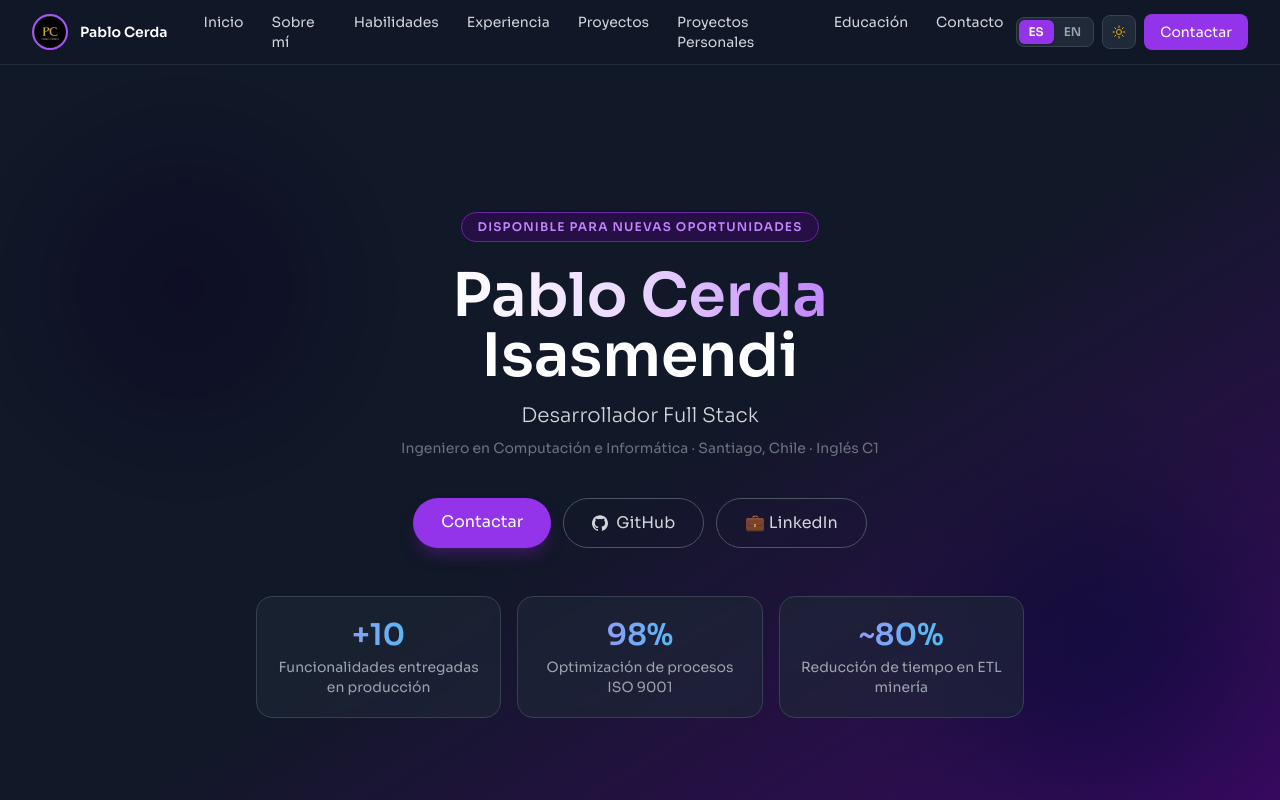
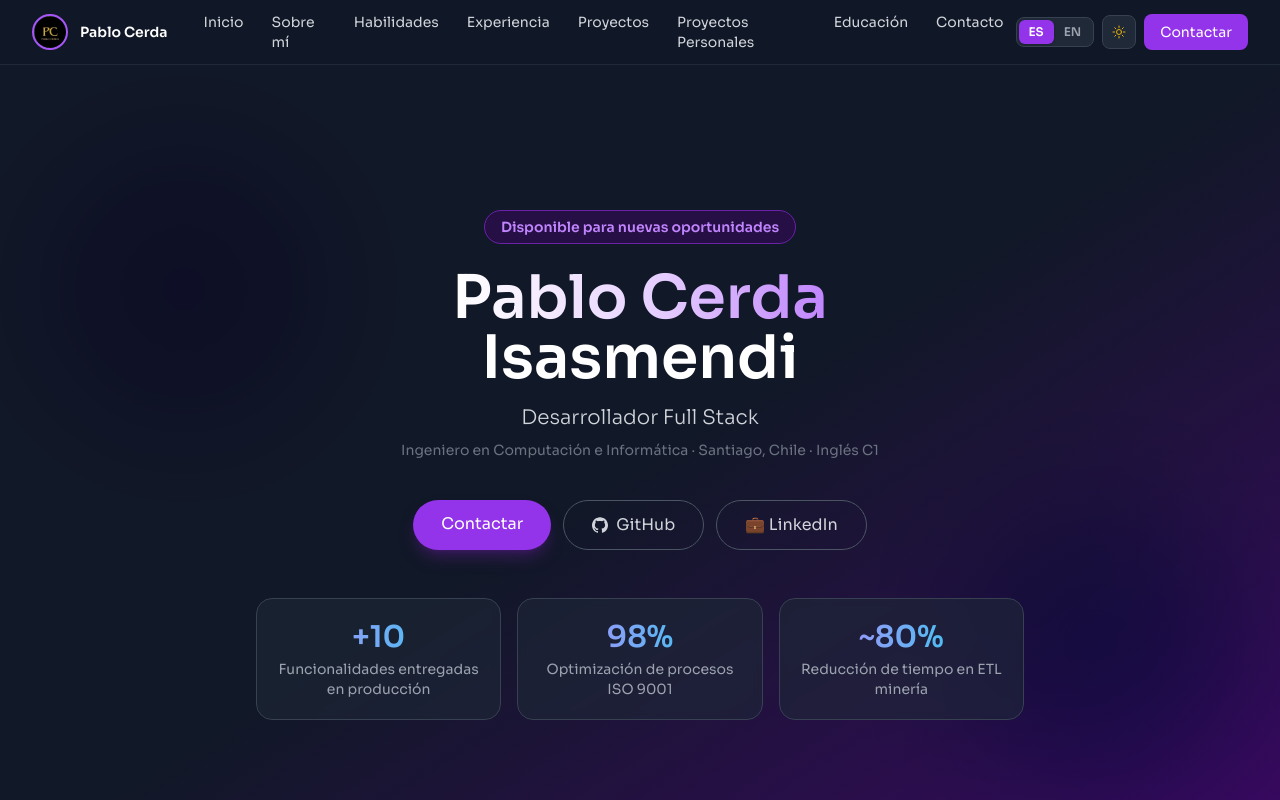
Before and after one commit to Yuzo-man/Portfolio-React-Vite-Tailwind, a React (Vite) app in the folder portfolio/: page / in a window 1280 px wide. Shown: the top 800 px of the page. Built offline with nearby package versions, Linux system fonts and the light colour scheme.

Commit message:
fixed text in spanish

```diff
--- a/portfolio/src/App.jsx
+++ b/portfolio/src/App.jsx
@@ -151,7 +151,7 @@ const App = () => {
           <div className="absolute bottom-20 right-10 w-72 h-72 bg-cyan-400 dark:bg-cyan-600 rounded-full mix-blend-multiply filter blur-3xl opacity-10 animate-pulse"></div>
 
           <div className="relative z-10 max-w-3xl w-full">
-            <p className="text-purple-700 dark:text-purple-400 text-xs font-semibold uppercase tracking-widest mb-6 border border-purple-200 dark:border-purple-800 bg-purple-50 dark:bg-purple-950/50 inline-block px-4 py-1.5 rounded-full">
+            <p className="text-purple-700 dark:text-purple-400 text-sm font-semibold mb-6 border border-purple-200 dark:border-purple-800 bg-purple-50 dark:bg-purple-950/50 inline-block px-4 py-1.5 rounded-full whitespace-nowrap">
               {t.hero.badge}
             </p>
             <h1 className="text-5xl md:text-6xl font-bold mb-4 leading-tight">
```
